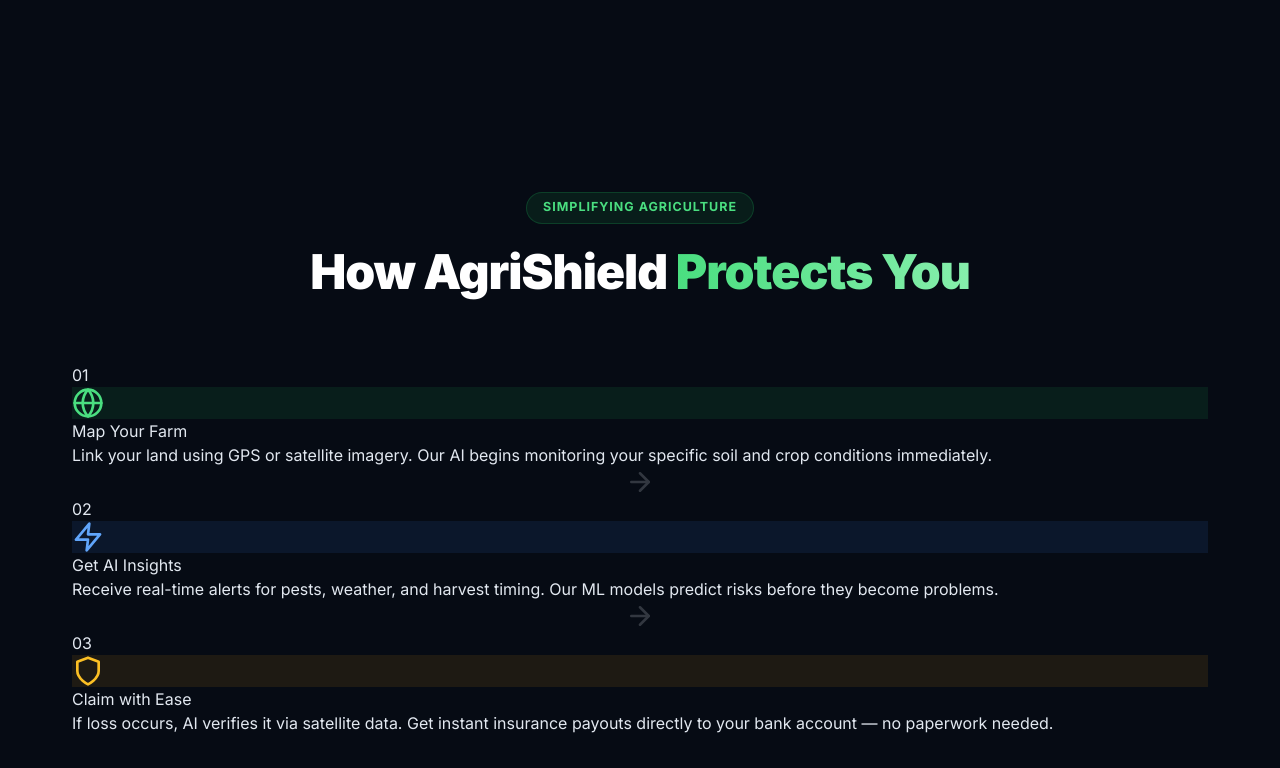
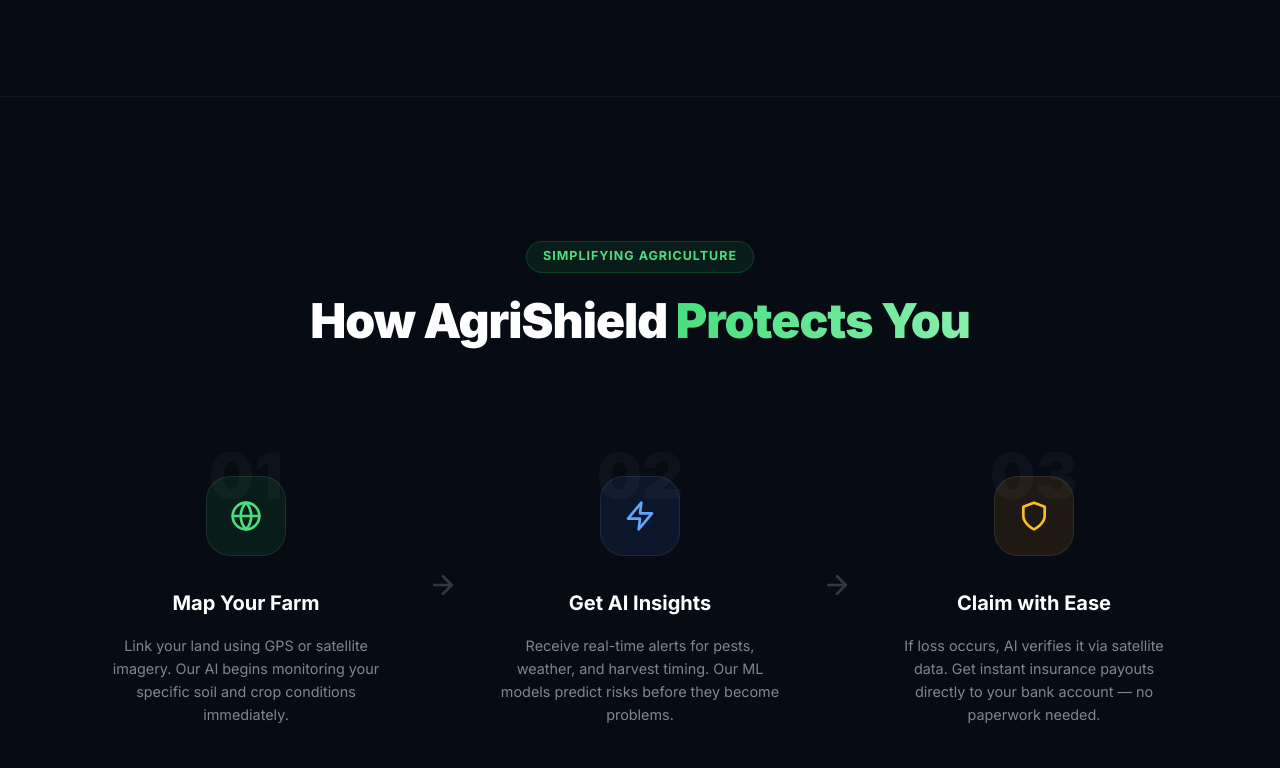
Before and after one commit to srini-18/agrishield, a React (Vite) app in the folder frontend/: page / in a window 1280 px wide. Shown: the part 1752-2520 px from the top of the page. Built offline with nearby package versions, Linux system fonts and the light colour scheme; no server answers.

Commit message:
fix: landing page reviews alignment and missing section styles

```diff
--- a/frontend/src/index.css
+++ b/frontend/src/index.css
@@ -385,9 +385,42 @@ html, body {
 .stat-value { font-size:2.5rem; font-weight:900; margin-bottom:0.35rem; }
 .stat-label { font-size:0.875rem; color:rgba(255,255,255,0.5); }
 
+/* HOW IT WORKS */
+.how-it-works { background:rgba(6,11,20,0.4); padding:3rem 0; border-top:1px solid rgba(255,255,255,0.05); border-bottom:1px solid rgba(255,255,255,0.05); }
+.hiw-grid { display:grid; grid-template-columns:1fr auto 1fr auto 1fr; gap:0.5rem; }
+.hiw-step { text-align:center; padding:2rem; }
+.hiw-number { font-size:4rem; font-weight:900; color:rgba(255,255,255,0.03); line-height:1; margin-bottom:-2rem; }
+.hiw-icon-box { width:80px; height:80px; border-radius:24px; display:flex; align-items:center; justify-content:center; margin:0 auto 2rem; border:1px solid rgba(255,255,255,0.08); }
+.hiw-title { font-size:1.25rem; font-weight:700; color:white; margin-bottom:1rem; }
+.hiw-text { font-size:0.9rem; color:rgba(255,255,255,0.5); line-height:1.6; }
+
+/* TESTIMONIALS */
+.testimonials-grid { display:grid; grid-template-columns:repeat(auto-fill,minmax(340px,1fr)); gap:2rem; }
+.testimonial-card { background:rgba(255,255,255,0.03); border:1px solid rgba(255,255,255,0.06); border-radius:32px; padding:2.5rem; transition:all 0.4s ease; }
+.testimonial-card:hover { border-color:rgba(34,197,94,0.3); transform:translateY(-8px); background:rgba(255,255,255,0.06); }
+
+/* CTA SECTION */
+.cta-section { padding:8rem 2rem; }
+.cta-inner { max-width:1000px; margin:0 auto; background:linear-gradient(135deg,#064e3b,#065f46); border:1px solid rgba(255,255,255,0.1); border-radius:40px; padding:5rem 2rem; position:relative; overflow:hidden; }
+.cta-orb { position:absolute; border-radius:50%; filter:blur(100px); }
+.cta-orb-1 { width:300px; height:300px; background:rgba(34,197,94,0.3); top:-100px; right:-100px; }
+.cta-orb-2 { width:250px; height:250px; background:rgba(59,130,246,0.2); bottom:-80px; left:-50px; }
+.cta-headline { font-size:clamp(2rem,4vw,3rem); font-weight:900; color:white; margin-bottom:1.5rem; letter-spacing:-1.5px; }
+.cta-subtext { font-size:1.1rem; color:rgba(255,255,255,0.7); max-width:600px; margin:0 auto; }
+
 /* FOOTER */
 .landing-footer { padding:3rem 2rem; border-top:1px solid rgba(255,255,255,0.05); }
 .footer-inner { max-width:1200px; margin:0 auto; display:flex; align-items:center; justify-content:space-between; flex-wrap:wrap; gap:1.5rem; }
+.footer-copy { font-size:0.875rem; color:rgba(255,255,255,0.3); }
+.footer-links { display:flex; align-items:center; gap:1.5rem; }
+.footer-link { color:rgba(255,255,255,0.4); text-decoration:none; font-size:0.875rem; transition:color 0.2s; }
+.footer-link:hover { color:white; }
+
+@media (max-width: 1023px) {
+  .hiw-grid { grid-template-columns:1fr; gap:2rem; }
+  .hiw-arrow { display:none; }
+  .footer-inner { flex-direction:column; text-align:center; }
+}
 /* ═══════════════════════════════════════════════
    LOGIN PAGE STYLES
 ═══════════════════════════════════════════════ */
```
